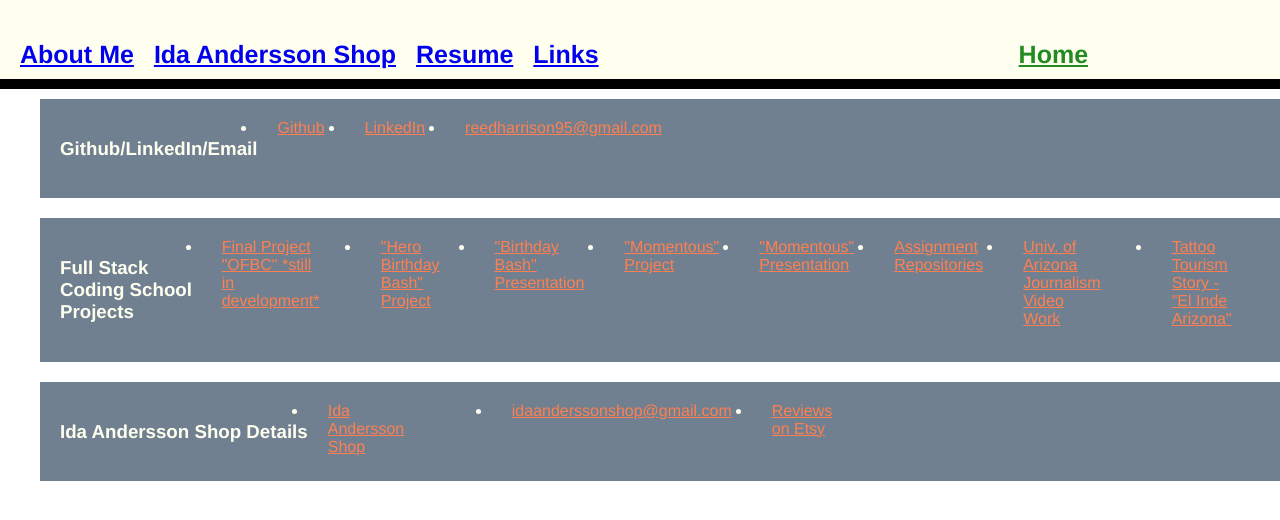
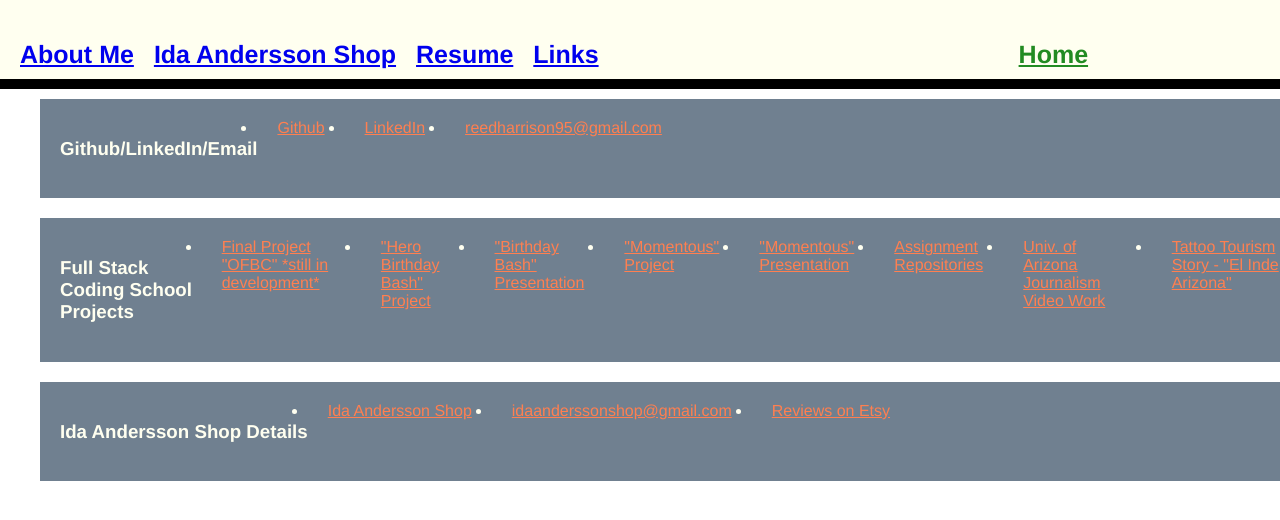
Before and after one commit to HGreedo/nuReactPortfolio, a React (Create React App) app: page /pages/ThirdPtyLinks in a window 1280 px wide. Shown: the top 520 px of the page. Built offline with nearby package versions, Linux system fonts and the light colour scheme.

Commit message:
commit on 'main'

```diff
--- a/src/pages/thirdpartylinks.css
+++ b/src/pages/thirdpartylinks.css
@@ -23,7 +23,6 @@ width: 100%;
 }
 .atag {
     display: flex;
-    width: 10%;
     color: coral;
     margin-left: 20px;
     list-style: none;
```
